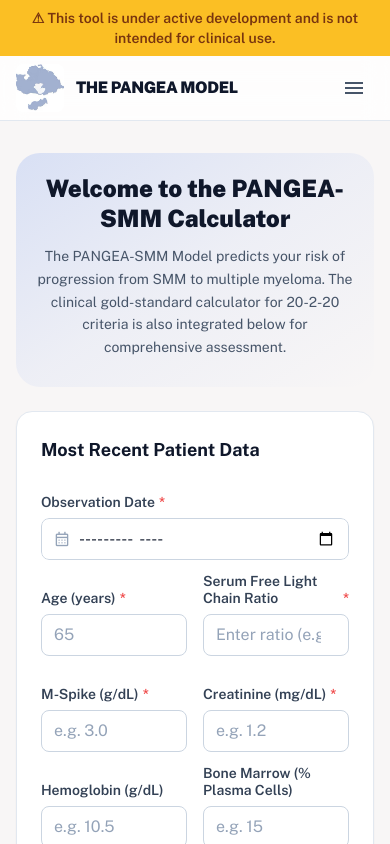
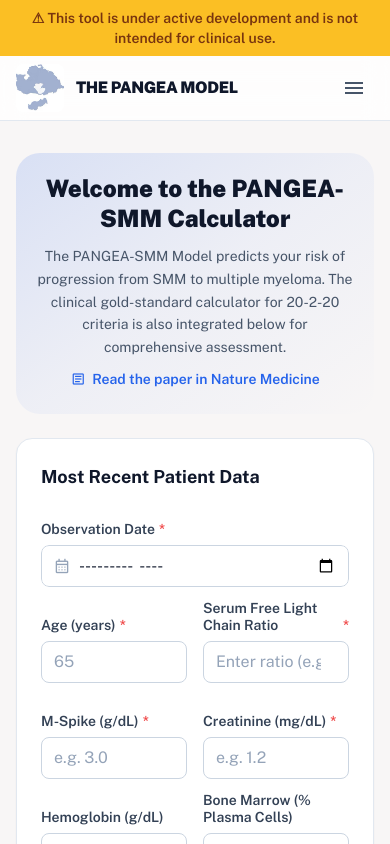
Before and after one commit to ghobriallab/app-pangea-smm-calculator, a React (Vite) app: page / in a window 390 px wide. Shown: the top 844 px of the page. Built offline with nearby package versions, Linux system fonts and the light colour scheme.

Commit message:
fix hemoglobin validation and paper link

```diff
--- a/src/App.tsx
+++ b/src/App.tsx
@@ -128,6 +128,10 @@
               The PANGEA-SMM Model predicts your risk of progression from SMM to multiple myeloma.
               The clinical gold-standard calculator for 20-2-20 criteria is also integrated below for comprehensive assessment.
             </p>
+            <a href="https://www.nature.com/articles/s41591-026-04304-x" target="_blank" rel="noopener noreferrer" className="inline-flex items-center gap-1.5 text-sm font-semibold text-primary hover:underline">
+              <span className="material-symbols-outlined text-base">article</span>
+              Read the paper in Nature Medicine
+            </a>
           </div>
         </section>
 
--- a/src/components/calculator/PatientInputForm.tsx
+++ b/src/components/calculator/PatientInputForm.tsx
@@ -109,6 +109,12 @@
                 />
                 <div className="absolute top-full left-0 w-full pt-0.5">
                   <ValidationMessage field={key} validationState={validationState} />
+                  {key === 'hemoglobin' && !hasHistoricalEntries && rawValues.hemoglobin && rawValues.hemoglobin.trim() !== '' && !validationState.hemoglobin && (
+                    <p className="text-xs mt-0.5 flex items-center gap-0.5 text-amber-600 dark:text-amber-500">
+                      <span className="material-symbols-outlined text-sm leading-none">info</span>
+                      Only used with historical lab entries
+                    </p>
+                  )}
                 </div>
               </div>
             </label>
--- a/src/components/calculator/RiskPredictionSummary.tsx
+++ b/src/components/calculator/RiskPredictionSummary.tsx
@@ -72,11 +72,11 @@
               <th className="pb-2 font-black">Timeline</th>
               <th className="pb-2 font-black text-right">
                 <span className="sm:hidden">Baseline</span>
-                <span className="hidden sm:inline">Probability of Progression<br /><span className="text-[9px] font-normal">baseline model</span></span>
+                <span className="hidden sm:inline">Probability of Progression<br /><span className="text-[9px] font-normal">without history model</span></span>
               </th>
               <th className="pb-2 font-black text-right">
                 <span className="sm:hidden">Updated</span>
-                <span className="hidden sm:inline">Probability of Progression<br /><span className="text-[9px] font-normal">complete model</span></span>
+                <span className="hidden sm:inline">Probability of Progression<br /><span className="text-[9px] font-normal">with history model</span></span>
               </th>
             </tr>
           </thead>
--- a/src/components/layout/Footer.tsx
+++ b/src/components/layout/Footer.tsx
@@ -7,6 +7,9 @@
           <h2 className="text-sm font-black tracking-tight text-slate-900 dark:text-white uppercase">The Pangea Model</h2>
         </div>
 
+        <a href="https://www.nature.com/articles/s41591-026-04304-x" target="_blank" rel="noopener noreferrer" className="text-xs text-primary hover:underline mt-1">
+          Read the paper in Nature Medicine
+        </a>
         <p className="text-xs text-slate-400 mt-2">
           © 2026 by the Ghobrial Lab | Dana-Farber Cancer Institute | Boston, MA | USA
         </p>
```
